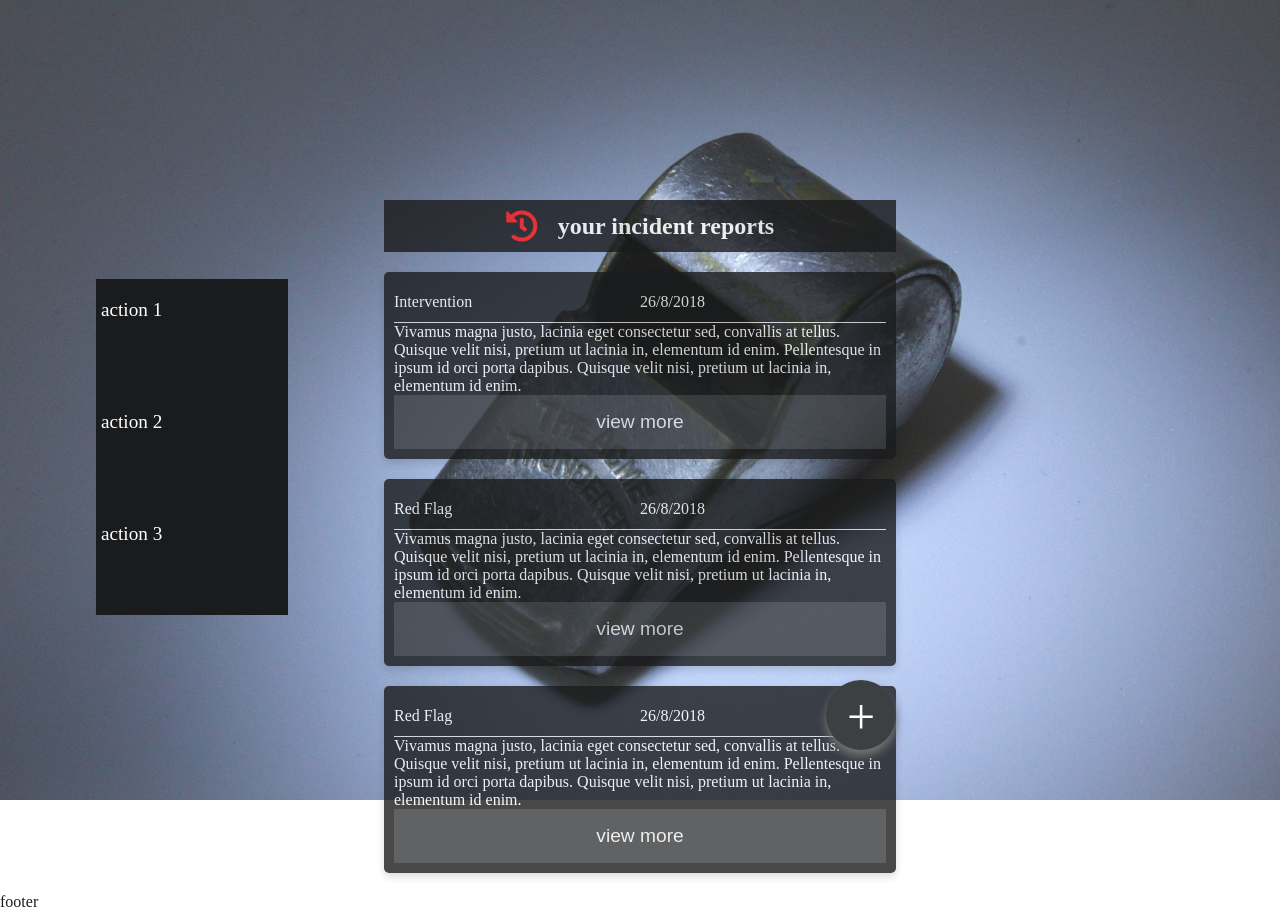
After one commit to xcixor/iReporter, a Python web app: template ui/templates/user-dashboard.html in a window 1280 px wide. The commit adds this page. Run offline with Jinja, Linux system fonts and the light colour scheme; the template is opened without the code that fills it, so the values that code supplies are empty; some libraries are stand-ins or nearby versions.

Commit message:
ft-user-dashboard-#162115146
-Add user dashboard

-Add navigation links to user dashboard in login and signup page

[Finishes #162115146]

```diff
--- /dev/null
+++ b/ui/css/user-dashboard.css
@@ -0,0 +1,156 @@
+.main-container {
+    display: flex;
+    flex-direction: column;
+    height: 100%;
+    background-image: url("/ui/images/whistle.jpg");
+    background-size: cover;
+    opacity: 0.9;
+    background-position: center;
+    background-repeat: no-repeat;
+}
+
+.container {
+    flex: 1;
+}
+
+.container {
+    display: grid;
+    grid-template-columns: 30% 40% 30%;
+    grid-template-rows: 1fr;
+    grid-template-areas: "sidenav history ."
+}
+
+.sidenav {
+    grid-area: sidenav;
+    display: flex;
+    align-items: center;
+}
+
+ul {
+    list-style-type: none;
+    float: right;
+    /* margin-top: 50%; */
+    width: 50%;
+    background-color: #010203;
+    margin-left: 25%;
+
+}
+li {
+    margin-bottom: 50px;
+    display: block;
+    padding: 20px 5px;
+
+}
+a {
+    text-decoration: none;
+    color: white;
+    font-size: 120%;
+}
+
+li a:hover{
+    color: black;
+}
+
+li:hover{
+    background-color: whitesmoke;
+}
+
+li:hover a{
+    color: black;
+
+}
+
+.history {
+    grid-area: history;
+}
+
+.heading {
+    margin-top: 200px;
+    display: flex;
+    text-align: center;
+    align-items: center;
+    justify-content: center;
+    background-color: #010203;
+    opacity: 0.8;
+    padding: 10px 0 10px 0;
+}
+
+.fas {
+    margin-right: 20px;
+    color: red;
+}
+
+.heading h2 {
+    color: white;
+}
+
+.fab {
+    cursor: pointer;
+    width: 70px;
+    height: 70px;
+    background-color: #282B2D;
+    border-radius: 50%;
+    box-shadow: 0 6px 10px 0 #666;
+    transition: all 0.1s ease-in-out;
+
+    font-size: 50px;
+    color: white;
+    text-align: center;
+    line-height: 70px;
+
+    position: fixed;
+    right: 30%;
+    bottom: 50px;
+}
+
+.fab:hover {
+    box-shadow: 0 6px 14px 0 #666;
+    transform: scale(1.05);
+}
+.content-row {
+    margin-bottom: 20px;
+}
+.card {
+    box-shadow: 0 4px 8px 0 rgba(0, 0, 0, 0.2);
+    transition: 0.3s;
+    border-radius: 5px;
+    padding: 10px;
+    color: white;
+    background-color: #010203;
+    opacity: 0.8;
+}
+
+.history .heading {
+    text-align: center;
+    margin-bottom: 20px;
+}
+.card:hover {
+    box-shadow: 0 8px 16px 0 rgba(0, 0, 0, 0.2);
+}
+
+.card-title {
+    display: flex;
+    height: 40px;
+    border-bottom: solid 0.05em;
+    border-color: #E0E0E0;
+    line-height: 40px;
+}
+
+.card-title .type {
+    flex: 1;
+}
+
+.card-title .date {
+    flex: 1;
+}
+
+.btn {
+    background-color: #282B2D;
+    color: white;
+    padding: 16px 20px;
+    border: none;
+    cursor: pointer;
+    width: 100%;
+    opacity: 0.9;
+    font-size: 120%;
+}
--- a/ui/templates/login.html
+++ b/ui/templates/login.html
@@ -22,7 +22,7 @@
                     </div>
                     <div class="signup">
                         <h2>Join Us Today!</h1>
-                            <form action="#">
+                            <form action="user-dashboard.html">
                                 <div class="input-row">
                                     <i class="fas fa-user fa-2x"></i>
                                     <input type="text" placeholder="Username" name="username" required>
--- a/ui/templates/signup.html
+++ b/ui/templates/signup.html
@@ -21,7 +21,7 @@
                     </div>
                     <div class="signup">
                         <h2>Join Us Today!</h1>
-                        <form action="#">
+                        <form action="user-dashboard.html">
                             <div class="input-row">
                                 <i class="fas fa-user fa-2x"></i>
                                 <input type="text" placeholder="Username" name="username" required>
--- /dev/null
+++ b/ui/templates/user-dashboard.html
@@ -0,0 +1,94 @@
+<!DOCTYPE html>
+<html lang="en">
+<head>
+    <meta charset="UTF-8">
+    <meta name="viewport" content="width=device-width, initial-scale=1.0">
+    <meta http-equiv="X-UA-Compatible" content="ie=edge">
+    <link rel="stylesheet" href="https://use.fontawesome.com/releases/v5.5.0/css/all.css" integrity="sha384-B4dIYHKNBt8Bc12p+WXckhzcICo0wtJAoU8YZTY5qE0Id1GSseTk6S+L3BlXeVIU"
+        crossorigin="anonymous">
+    <link rel="stylesheet" href="../css/style.css">
+    <link rel="stylesheet" href="../css/user-dashboard.css">
+    <title>iReporter</title>
+</head>
+<body>
+    <div class="main-container">
+        <div class="container">
+            <div class="sidenav">
+                <ul>
+                    <li><a href="#">action 1</a></li>
+                    <li><a href="#">action 2</a></li>
+                    <li><a href="#">action 3</a></li>
+                </ul>
+            </div>
+            <div class="history">
+                <div class="heading">
+                    <i class="fas fa-history fa-2x"></i>
+                    <h2>your incident reports</h2>
+                </div>
+                <div class="content">
+                    <div class="content-row">
+                        <div class="card">
+                            <div class="card-title">
+                                <div class="type">Intervention</div>
+                                <div class="date"><p>26/8/2018</p></div>
+                            </div>
+                            <div class="card-content">
+                                Vivamus magna justo, lacinia eget consectetur sed, convallis at tellus. Quisque velit nisi, pretium ut lacinia in,
+                                elementum id enim. Pellentesque in ipsum id orci porta dapibus. Quisque velit nisi, pretium ut lacinia in, elementum id
+                                enim.
+                            </div>
+                            <div class="card-action">
+                                <button class="btn">view more</button>
+                            </div>
+                        </div>
+                    </div>
+                    <div class="content-row">
+                        <div class="card">
+                            <div class="card-title">
+                                <div class="type">Red Flag</div>
+                                <div class="date">
+                                    <p>26/8/2018</p>
+                                </div>
+                            </div>
+                            <div class="card-content">
+                                Vivamus magna justo, lacinia eget consectetur sed, convallis at tellus. Quisque velit nisi, pretium ut
+                                lacinia in,
+                                elementum id enim. Pellentesque in ipsum id orci porta dapibus. Quisque velit nisi, pretium ut lacinia in,
+                                elementum id
+                                enim.
+                            </div>
+                            <div class="card-action">
+                                <button class="btn">view more</button>
+                            </div>
+                        </div>
+                    </div>
+                    <div class="content-row">
+                        <div class="card">
+                            <div class="card-title">
+                                <div class="type">Red Flag</div>
+                                <div class="date">
+                                    <p>26/8/2018</p>
+                                </div>
+                            </div>
+                            <div class="card-content">
+                                Vivamus magna justo, lacinia eget consectetur sed, convallis at tellus. Quisque velit nisi, pretium ut
+                                lacinia in,
+                                elementum id enim. Pellentesque in ipsum id orci porta dapibus. Quisque velit nisi, pretium ut lacinia in,
+                                elementum id
+                                enim.
+                            </div>
+                            <div class="card-action">
+                                <button class="btn">view more</button>
+                            </div>
+                        </div>
+                    </div>
+                </div>
+            </div>
+            <a href="#">
+            <div class="fab" title="create an incident report"> + </div>
+            </a>
+        </div>
+        <div class="footer">footer</div>
+    </div>
+</body>
+</html>
```
